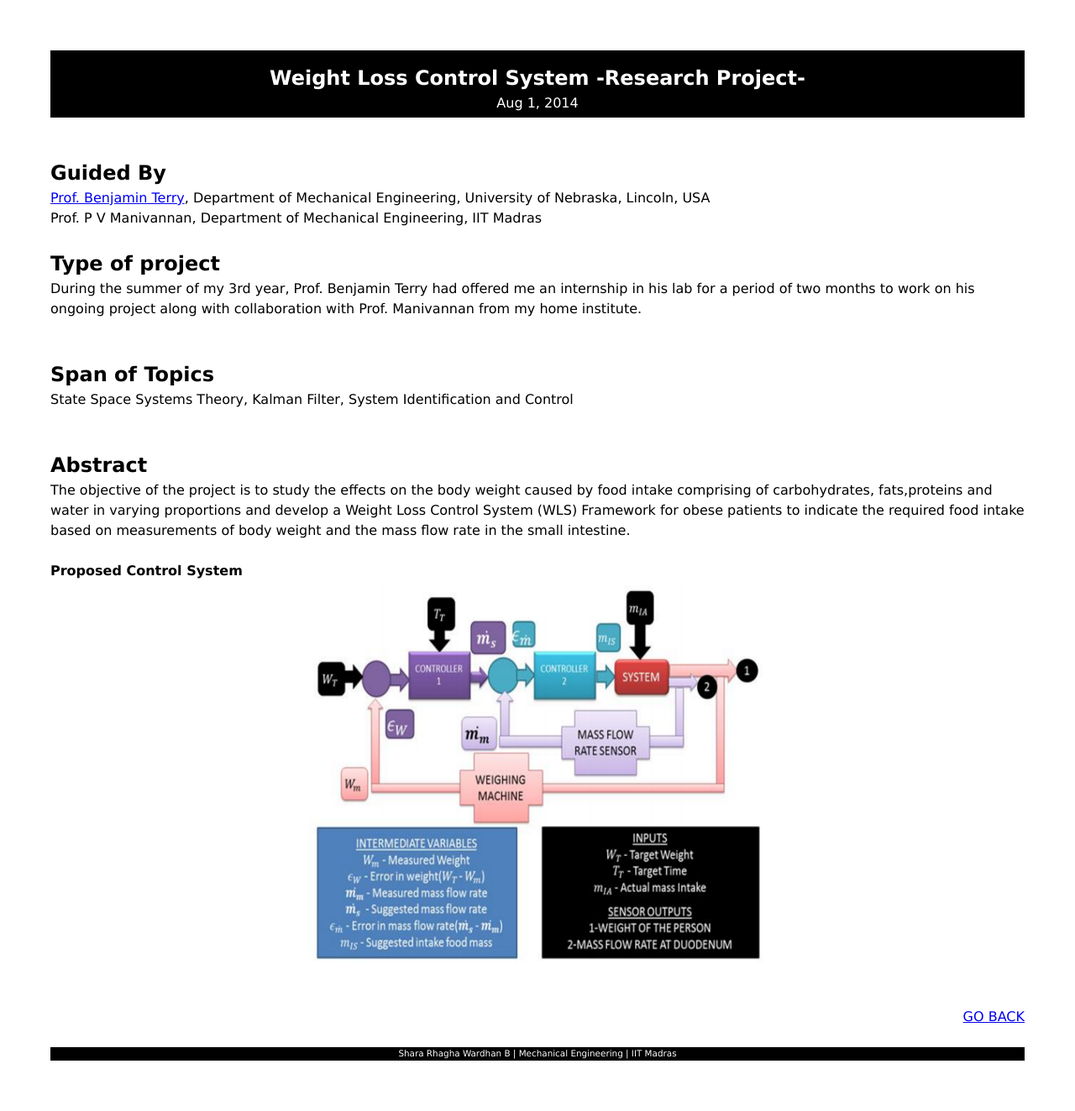
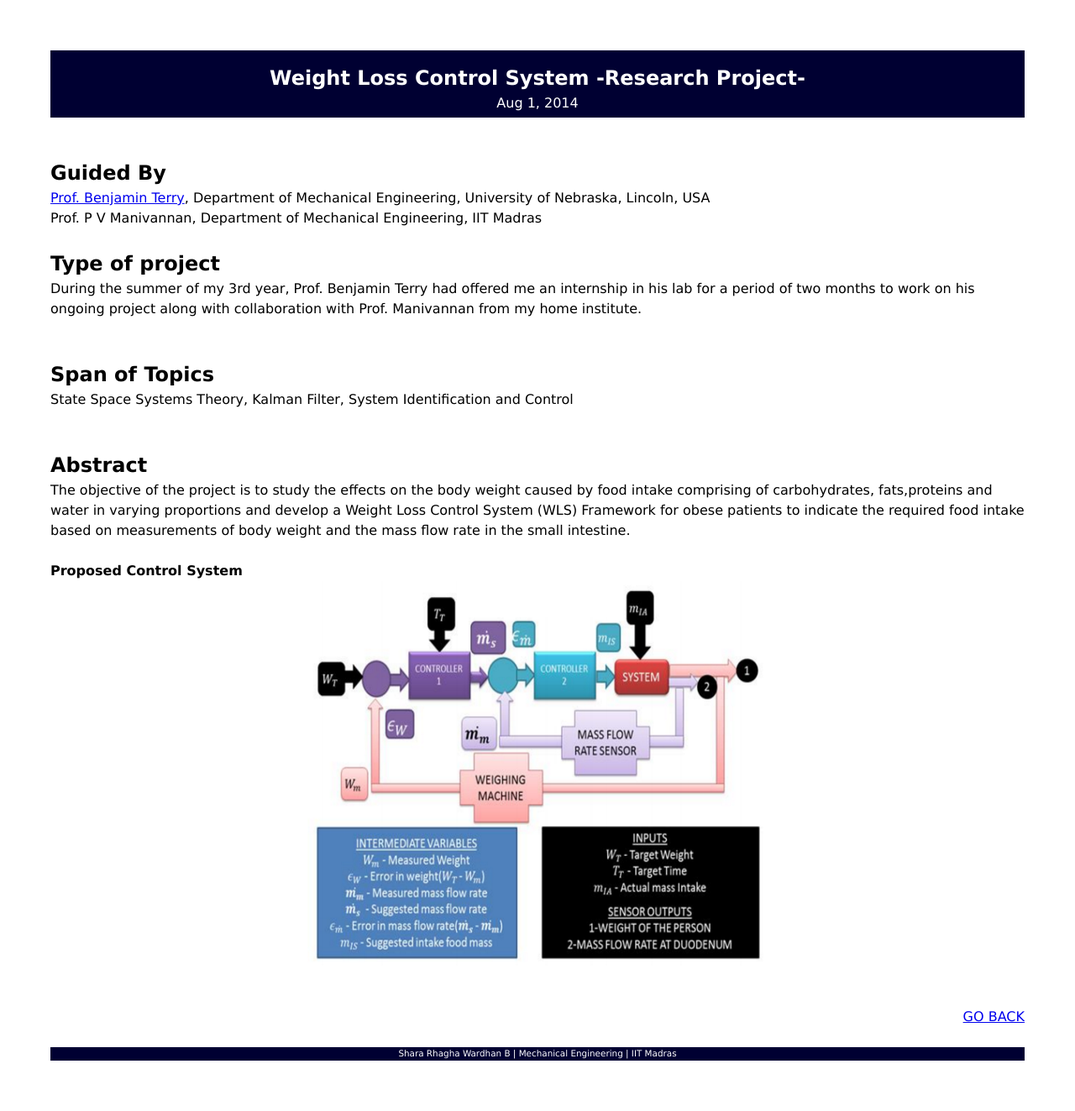
Before and after one commit to raghawardhan585/raghawardhan585.github.io, a Jekyll site: the page built from _posts/2014-08-01-Weight-Loss-Control-System.markdown, in a window 1280 px wide. Shown: the whole page at 84% size. Built offline with Jekyll 4.4.1, drawn with Linux system fonts in a browser that asks for light colours.

Commit message:
post colour to blue

```diff
--- a/css/projectstyle.css
+++ b/css/projectstyle.css
@@ -4,7 +4,7 @@
 }
 
 header{
-    background: black;
+    background: rgb(0,0,50);
     padding: 5px 0;
     text-align: center;
     color: white;
@@ -22,7 +22,7 @@ body {
 }
 
 footer {
-    background-color: black;
+    background-color: rgb(0,0,50);
     color: white;
   font-size: 0.65em;
   text-align: center;
```
